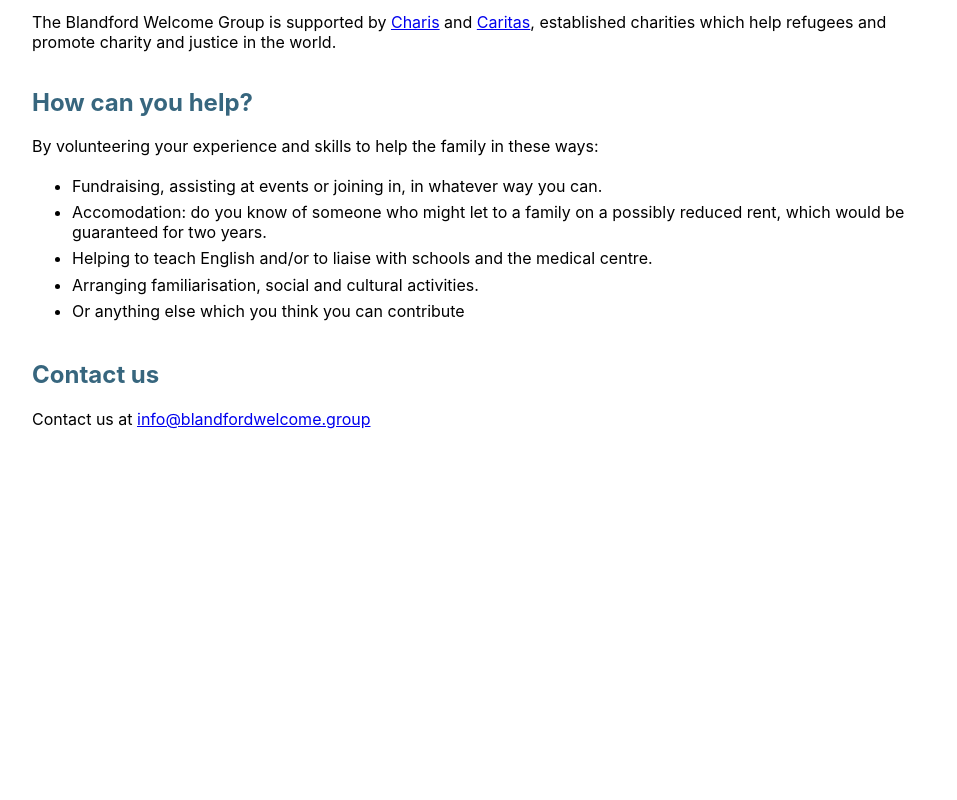
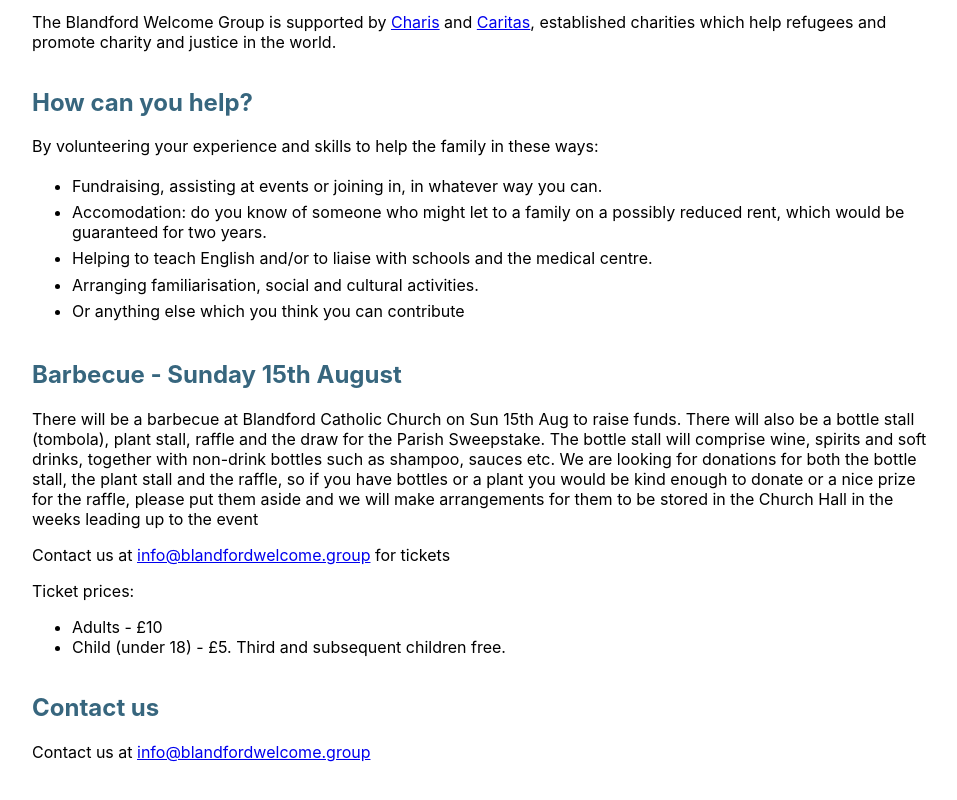
Before and after one commit to srichmond3000/blandford-community-sponsorship, a Next.js app: page / in a window 1280 px wide. Shown: the part 1061-1861 px from the top of the page, without its empty margins (158-1115 px from the left). Before the commit the page ends 1586 px from the top, so only its background shows below. Built offline with nearby package versions, Linux system fonts and the light colour scheme.

Commit message:
Add barbecue details

```diff
--- a/pages/index.js
+++ b/pages/index.js
@@ -121,6 +121,33 @@ export default function Home() {
           </ul>
         </section>
         <section className={styles.section}>
+          <h2 className={styles.subHeading}>Barbecue - Sunday 15th August</h2>
+          <p>
+            There will be a barbecue at Blandford Catholic Church on Sun 15th
+            Aug to raise funds. There will also be a bottle stall (tombola),
+            plant stall, raffle and the draw for the Parish Sweepstake. The
+            bottle stall will comprise wine, spirits and soft drinks, together
+            with non-drink bottles such as shampoo, sauces etc. We are looking
+            for donations for both the bottle stall, the plant stall and the
+            raffle, so if you have bottles or a plant you would be kind enough
+            to donate or a nice prize for the raffle, please put them aside and
+            we will make arrangements for them to be stored in the Church Hall
+            in the weeks leading up to the event
+          </p>
+          <p>
+            Contact us at{' '}
+            <a href='mailto:info@blandfordwelcome.group?subject=Enquiry from website'>
+              info@blandfordwelcome.group
+            </a>{' '}
+            for tickets
+          </p>
+          <p>Ticket prices:</p>
+          <ul>
+            <li>Adults - £10</li>
+            <li>Child (under 18) - £5. Third and subsequent children free.</li>
+          </ul>
+        </section>
+        <section className={styles.section}>
           <h2 className={styles.subHeading}>Contact us</h2>
           <p>
             Contact us at{' '}
```
